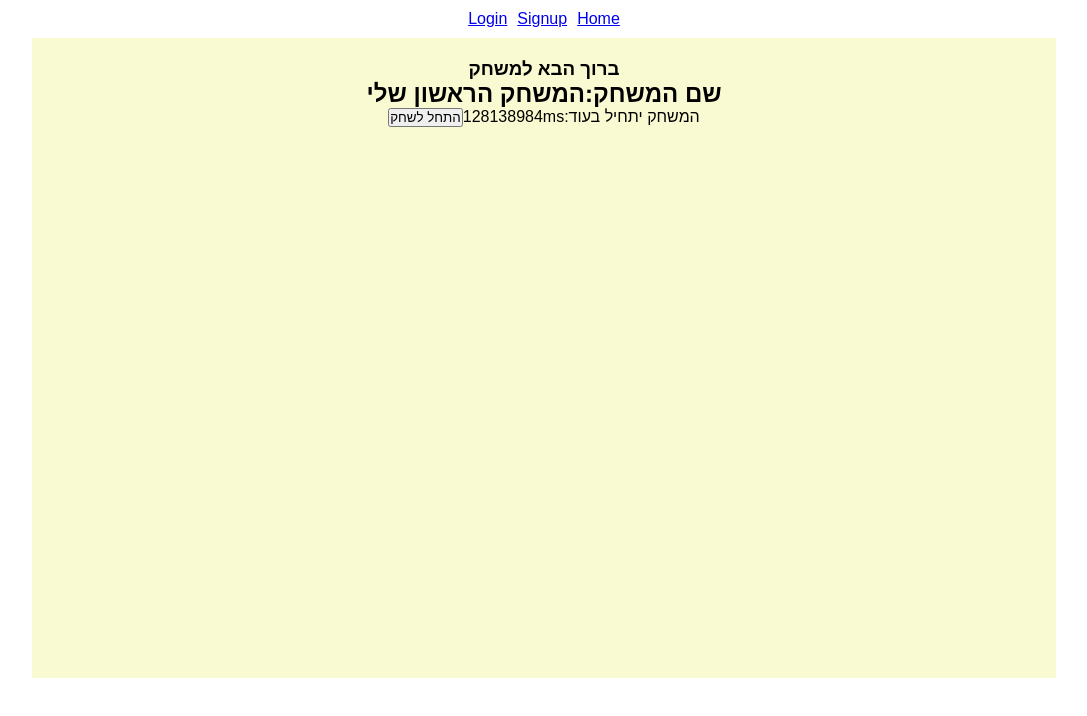
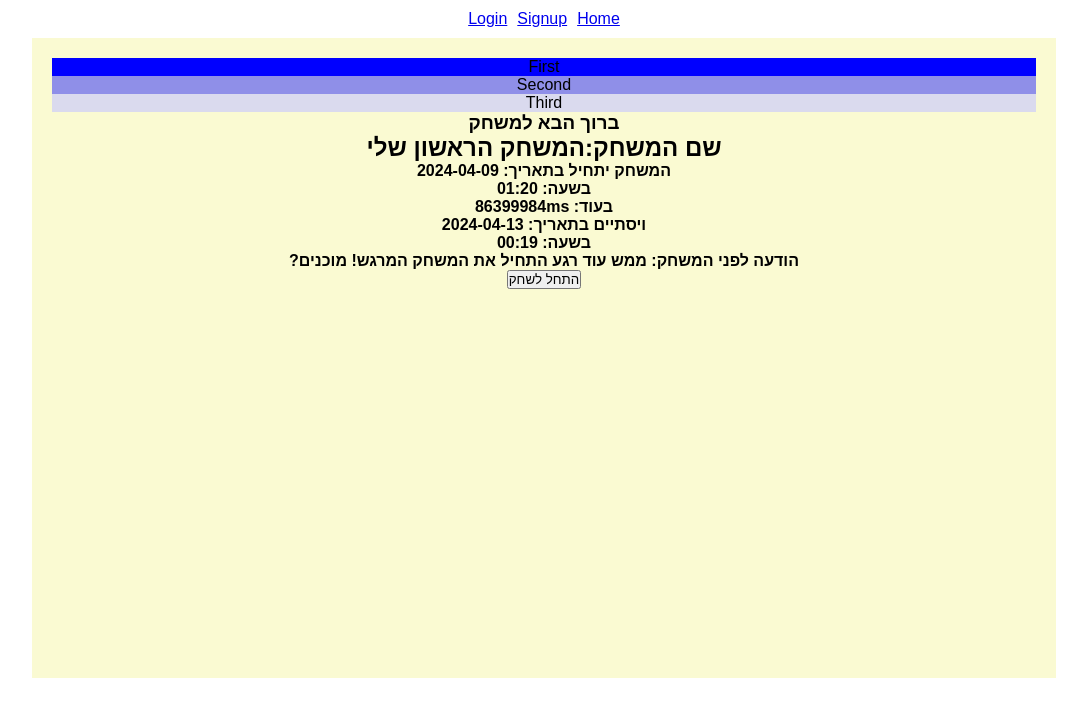
Before and after one commit to chenMordechai/Playspace-front, a React (Vite) app: page /game/1 in a window 1280 px wide. Shown: the top 716 px of the page, without its empty margins (96-1183 px from the left). Built offline with nearby package versions, Linux system fonts and the light colour scheme.

Commit message:
game stages

```diff
--- a/src/assets/style/base/_helpers.scss
+++ b/src/assets/style/base/_helpers.scss
@@ -1,3 +1,13 @@
 .rtl {
     direction: rtl;
 }
+
+.clr1 {
+    background-color: var(--clr-0);
+}
+.clr2 {
+    background-color: var(--clr-1);
+}
+.clr3 {
+    background-color: var(--clr-2);
+}
--- a/src/assets/style/pages/_GameAdd.scss
+++ b/src/assets/style/pages/_GameAdd.scss
@@ -4,15 +4,6 @@
     align-items: center;
     // text-align: center;
 
-    .first-clr {
-        background-color: var(--clr-0);
-    }
-    .second-clr {
-        background-color: var(--clr-1);
-    }
-    .third-clr {
-        background-color: var(--clr-2);
-    }
     form.create-game {
         display: grid;
         grid-template-columns: 1fr 1fr;
--- a/src/pages/Game.jsx
+++ b/src/pages/Game.jsx
@@ -5,12 +5,14 @@ import { getGameById } from "../store/actions/game.action.js"
 import { StagePreview } from "../cmps/StagePreview"
 import { ActivityPreview } from "../cmps/ActivityPreview"
 
+// game/:gameId
+
 export function Game() {
     const [game, setGame] = useState(null)
     const [stageIdx, setStageIdx] = useState(0)
     const [isGameOn, setIsGameOn] = useState(false)
-    const [isGameEnd, setIsGameEnd] = useState(false)
-    const [currPageIdx, setCurrPageIdx] = useState(0)
+    const [currStageIdx, setCurrStageIdx] = useState(0) // 0:before ,1:stages/activities , 2:end
+
 
     const { gameId } = useParams()
 
@@ -21,12 +23,12 @@ export function Game() {
 
     useEffect(() => {
         console.log('stageIdx', stageIdx)
-        if (stageIdx === game?.stages.length) setIsGameEnd(true)
+        if (stageIdx === game?.stages.length) setCurrStageIdx(prev => prev + 1)
     }, [stageIdx])
 
     useEffect(() => {
-        console.log('currPageIdx', currPageIdx)
-    }, [currPageIdx])
+        console.log('currPageIdx', currStageIdx)
+    }, [currStageIdx])
 
     async function init() {
         try {
@@ -36,9 +38,18 @@ export function Game() {
             // const {}
             // const shallowGame =
             setGame(game)
+            changeColorsVars()
         } catch (err) {
             console.log('err:', err)
         }
+    }
+
+    function changeColorsVars() {
+        const elRoot = document.querySelector(':root')
+        // console.log(' game.themeColors:', game.themeColors)
+        game.themeColors.forEach((color, i) => {
+            elRoot.style.setProperty(`--clr-${i}`, color);
+        })
     }
 
     function getClockForGame() {
@@ -56,16 +67,34 @@ export function Game() {
     if (!game) return ''
     return (
         <section className="game-container rtl">
-            {currPageIdx === 0 && <> <h1>ברוך הבא למשחק</h1>
+            {/* game color theme */}
+            <div className="clr1">First</div>
+            <div className="clr2">Second</div>
+            <div className="clr3">Third</div>
+
+            {/* start game */}
+            {currStageIdx === 0 && <> <h1>ברוך הבא למשחק</h1>
                 <h2>שם המשחק:{game.name}</h2>
-                <span>המשחק יתחיל בעוד:</span>
-                <span>{getClockForGame()}</span>
-                <button onClick={() => setCurrPageIdx(prev => prev + 1)}>התחל לשחק</button>
+                <h4>המשחק יתחיל בתאריך:  {game.dateStart}</h4>
+                <h4>בשעה: {game.timeStart}</h4>
+                <h4>בעוד: {getClockForGame()}</h4>
+                <h4>ויסתיים בתאריך:  {game.dateEnd}</h4>
+                <h4>בשעה: {game.timeEnd}</h4>
+                <h4>הודעה לפני המשחק: {game.textBefore}</h4>
+                <button onClick={() => setCurrStageIdx(prev => prev + 1)}>התחל לשחק</button>
             </>}
-            {currPageIdx === 1 && <>  {game.gameType === 'stages' && <StagePreview stage={game.stages[stageIdx]} moveToNextStage={moveToNextStage} />}
+
+            {/* game stages / activities */}
+            {currStageIdx === 1 && <>
+                {game.gameType === 'stages' && <StagePreview stage={game.stages[stageIdx]} moveToNextStage={moveToNextStage} />}
                 {game.gameType === 'activities' && <ActivityPreview />}
             </>}
-            {isGameEnd && <h2> המשחק הסתיים</h2>}
+
+            {/* end game */}
+            {currStageIdx === 2 && <>
+                <h2> המשחק הסתיים</h2>
+                <h4>{game.textAfter}</h4>
+            </>}
 
         </section>
     )
--- a/src/pages/GameAdd.jsx
+++ b/src/pages/GameAdd.jsx
@@ -28,7 +28,7 @@ export function GameAdd() {
     const navigate = useNavigate()
 
     useEffect(() => {
-        if (!loggedinUser?.isAdmin && !loggedinUser?.checkAdmin) navigate('/')
+        // if (!loggedinUser?.isAdmin && !loggedinUser?.checkAdmin) navigate('/')
         loadAdmins()
     }, [])
 
@@ -224,9 +224,9 @@ export function GameAdd() {
         <section className="game-add rtl">
             <h2>יצירת משחק</h2>
 
-            <div className="first-clr">First</div>
-            <div className="second-clr">Second</div>
-            <div className="third-clr">Third</div>
+            <div className="clr1">First</div>
+            <div className="clr2">Second</div>
+            <div className="clr3">Third</div>
 
             <form onSubmit={onSubmitForm} className="create-game">
                 <label htmlFor="name">שם המשחק</label>
--- a/src/pages/GameEdit.jsx
+++ b/src/pages/GameEdit.jsx
@@ -1,5 +1,5 @@
 import { useState, useEffect } from "react"
-import { useParams,Link } from "react-router-dom"
+import { useParams, Link } from "react-router-dom"
 import { useSelector } from 'react-redux'
 
 import { gameService } from '../services/game.service.js'
@@ -9,7 +9,7 @@ import { Colors } from '../cmps/Colors'
 import { ActivityList } from '../cmps/ActivityList'
 
 
-export function GameEdit (){
+export function GameEdit() {
     const [game, setGame] = useState(gameService.getEmptyGame())
     const loggedinUser = useSelector(storeState => storeState.authModule.loggedinUser)
 
@@ -52,7 +52,7 @@ export function GameEdit (){
         }
     }
 
-    function onSubmitForm(ev){
+    function onSubmitForm(ev) {
         ev.preventDefault()
 
     }
@@ -60,9 +60,9 @@ export function GameEdit (){
         <section className="game-add rtl">
             <h2>עריכת משחק</h2>
 
-            <div className="first-clr">First</div>
-            <div className="second-clr">Second</div>
-            <div className="third-clr">Third</div>
+            <div className="clr1">First</div>
+            <div className="clr2">Second</div>
+            <div className="clr3">Third</div>
 
             <form onSubmit={onSubmitForm} className="create-game">
                 <label htmlFor="name">שם המשחק</label>
@@ -107,7 +107,7 @@ export function GameEdit (){
                     <option value="onTime">לפי זמנים</option>
                     <option value="onProgress">לפי התקדמות</option>
                 </select> */}
-{/*
+                {/*
                 <button onClick={() => setGame(prev => ({ ...prev, gameType: 'stages', activities: null }))}>משחק עם שלבים</button>
                 <button onClick={() => setGame(prev => ({ ...prev, gameType: 'activities', stages: null }))}>משחק בלי שלבים</button>
 
--- a/src/services/demoData.service.js
+++ b/src/services/demoData.service.js
@@ -1,8 +1,8 @@
 
 // game with stages:
 const game1 = {
-    "id": null,// back
-    "name": "המשחק הראשון שלי", // front
+    "id": null, // back
+    "name": "המשחק הראשון שלי", // v
     "isDeleted": false, // back
     "activities": null,
     "stages": [
@@ -124,12 +124,12 @@ const game1 = {
     ],
     "createdDate": "2024-04-08T18:57:43.474Z", // back
     "updatedDate": "2024-04-08T18:57:43.474Z", // back
-    "dateStart": "2024-04-09",
-    "timeStart": "01:20",
-    "dateEnd": "2024-04-13",
-    "timeEnd": "00:19",
-    "gameStartTimestamp": 1712614800000,
-    "gameEndTimestamp": 1712956740000,
+    "dateStart": "2024-04-09", // v
+    "timeStart": "01:20", // v
+    "dateEnd": "2024-04-13", // v
+    "timeEnd": "00:19", // v
+    "gameStartTimestamp": Date.now() + 1000 * 60 * 60 * 24, // v
+    "gameEndTimestamp": 1712956740000, // v
     "themeColors": [
         "#c86400",
         "#c80064",
@@ -157,7 +157,7 @@ const game1 = {
         {
             "adminId": "c25ca045-9b0b-4c67-d356-08dc57bf9c72"
         }],
-    "textBefore": "vvv",
+    "textBefore": "ממש עוד רגע התחיל את המשחק המרגש! מוכנים?",
     "textAfter": "fff",
 }
 
```
Also changed, not shown: package.json (line endings or trailing spaces), 1 other file (tests, documents, lock files or other folders).
